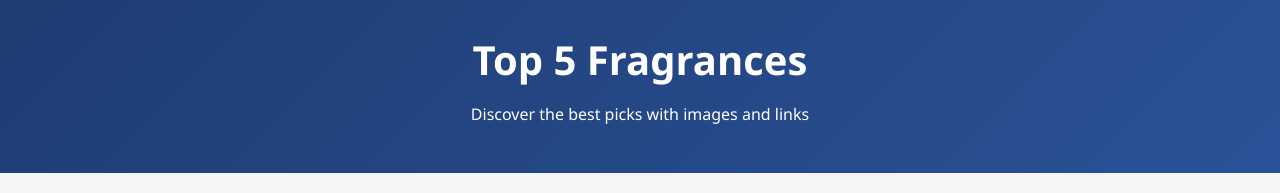
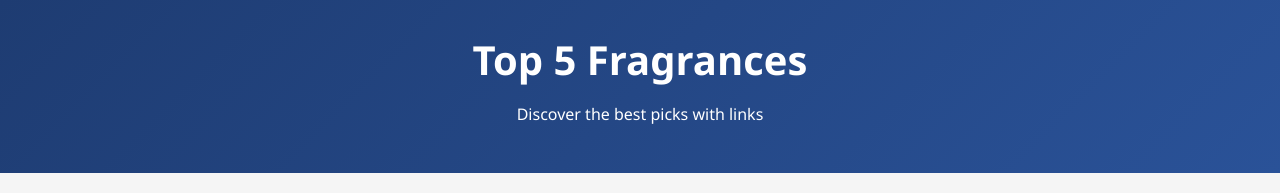
Before and after one commit to NebojsaFinds/NebojsaFinds, a plain HTML site: page index.html in a window 1280 px wide. Shown: the top 193 px of the page. Drawn offline with Linux system fonts and the light colour scheme.

Commit message:
Update index.html

```diff
--- a/index.html
+++ b/index.html
@@ -86,7 +86,7 @@
 
   <header>
     <h1>Top 5 Fragrances</h1>
-    <p>Discover the best picks with images and links</p>
+    <p>Discover the best picks with links</p>
   </header>
 
   <div class="container">
```
